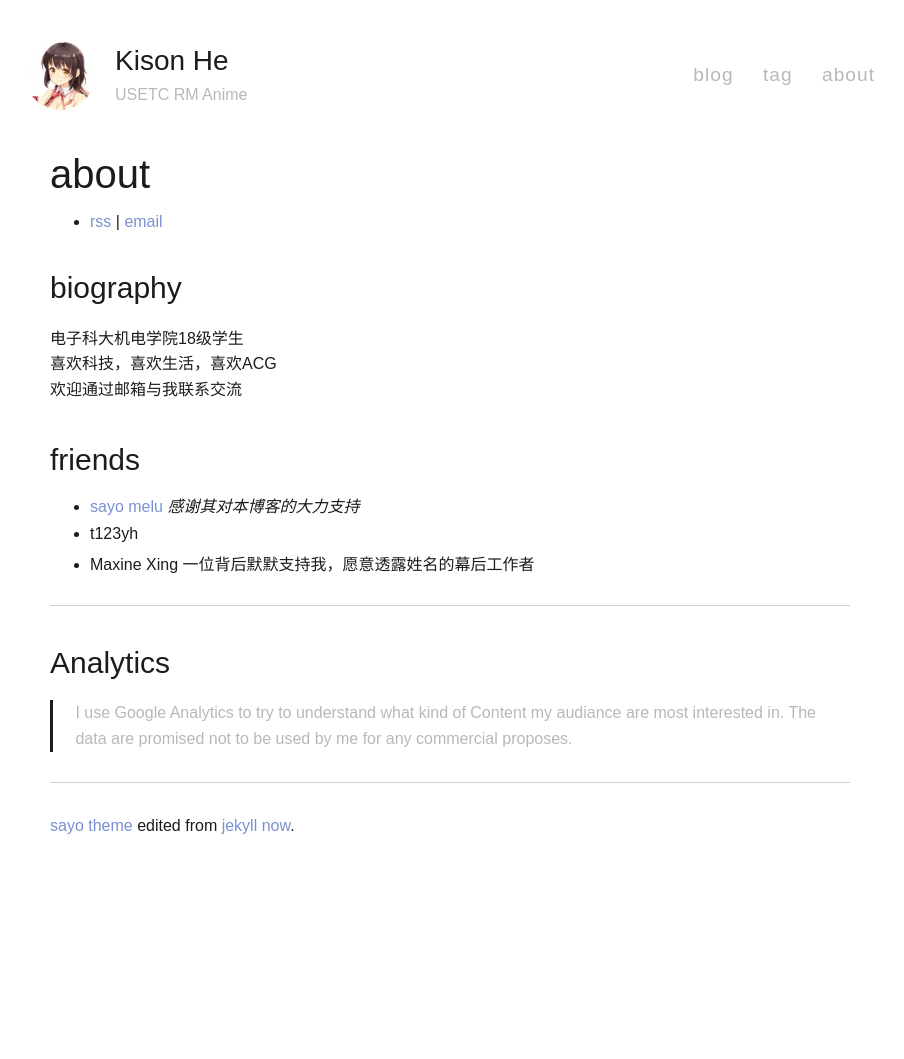
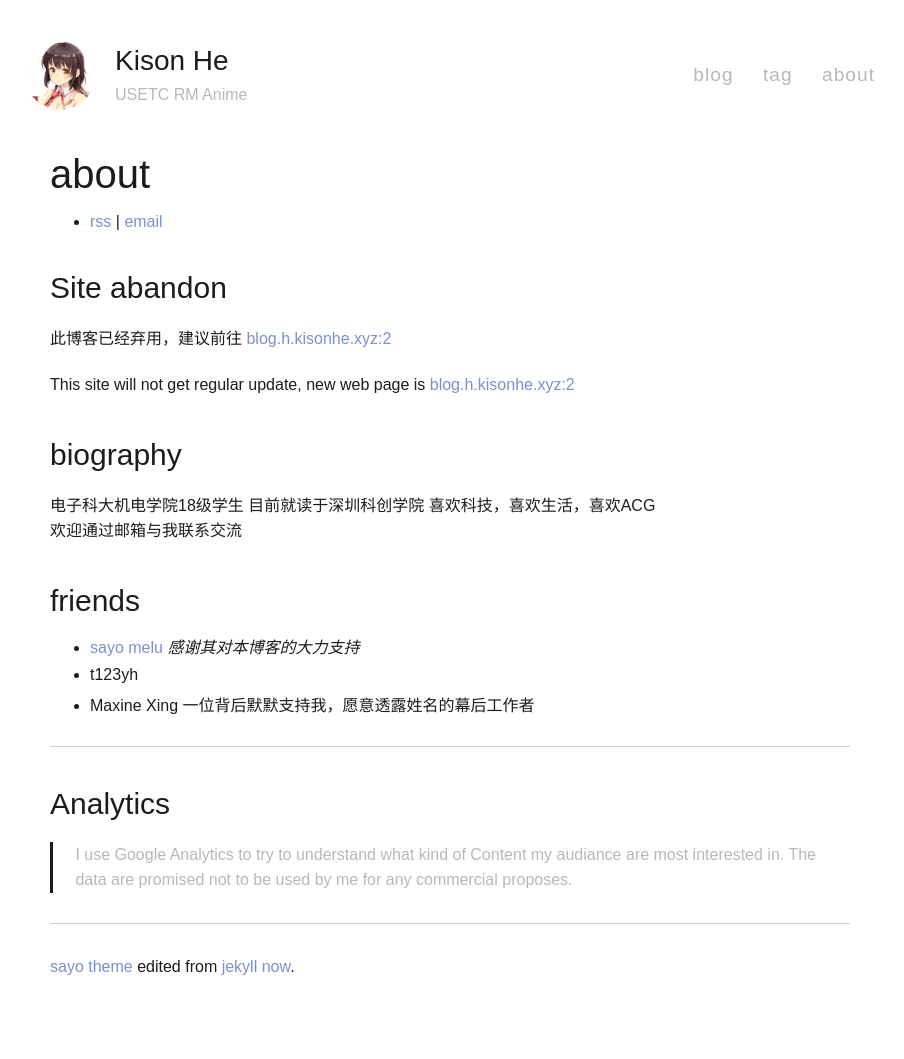
Before and after one commit to KisonHe/kisonhe.github.io, a Jekyll site: the page built from page/about.md, in a window 1280 px wide. Shown: the whole page, without its empty margins (190-1094 px from the left). Built offline with Jekyll 4.4.1, drawn with Linux system fonts in a browser that asks for light colours; before the commit the page ends 918 px from its top, so only the background shows below that.

Commit message:
Update 404 & about

```diff
--- a/page/about.md
+++ b/page/about.md
@@ -8,9 +8,16 @@ permalink: /about
 [email](mailto:kisonhe@outlook.com)
 
 
+## Site abandon
+
+此博客已经弃用，建议前往 [blog.h.kisonhe.xyz:2](https://blog.h.kisonhe.xyz:2)
+
+This site will not get regular update, new web page is [blog.h.kisonhe.xyz:2](https://blog.h.kisonhe.xyz:2)
+
 ## biography
 
  电子科大机电学院18级学生
+ 目前就读于深圳科创学院
  喜欢科技，喜欢生活，喜欢ACG
  欢迎通过邮箱与我联系交流
 
```
Also changed, not shown: page/404.md (+8 -0 lines).
